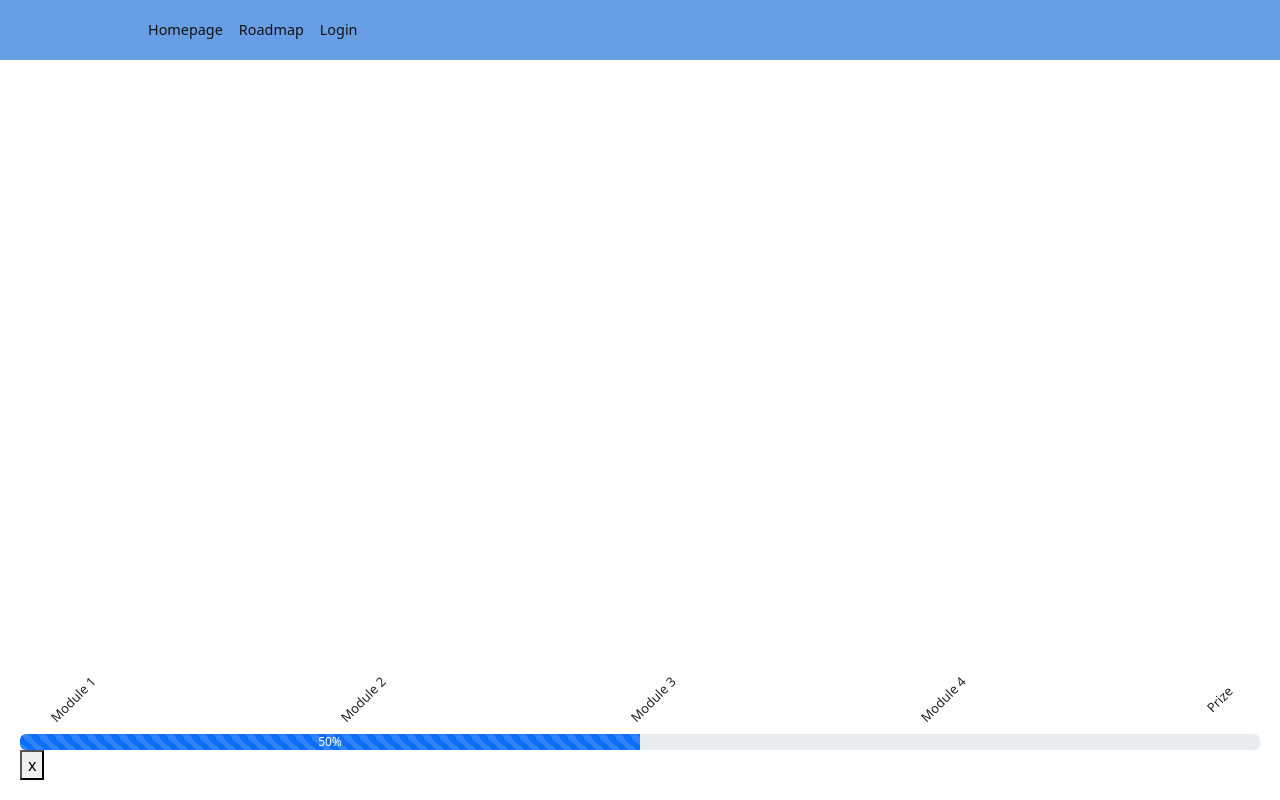
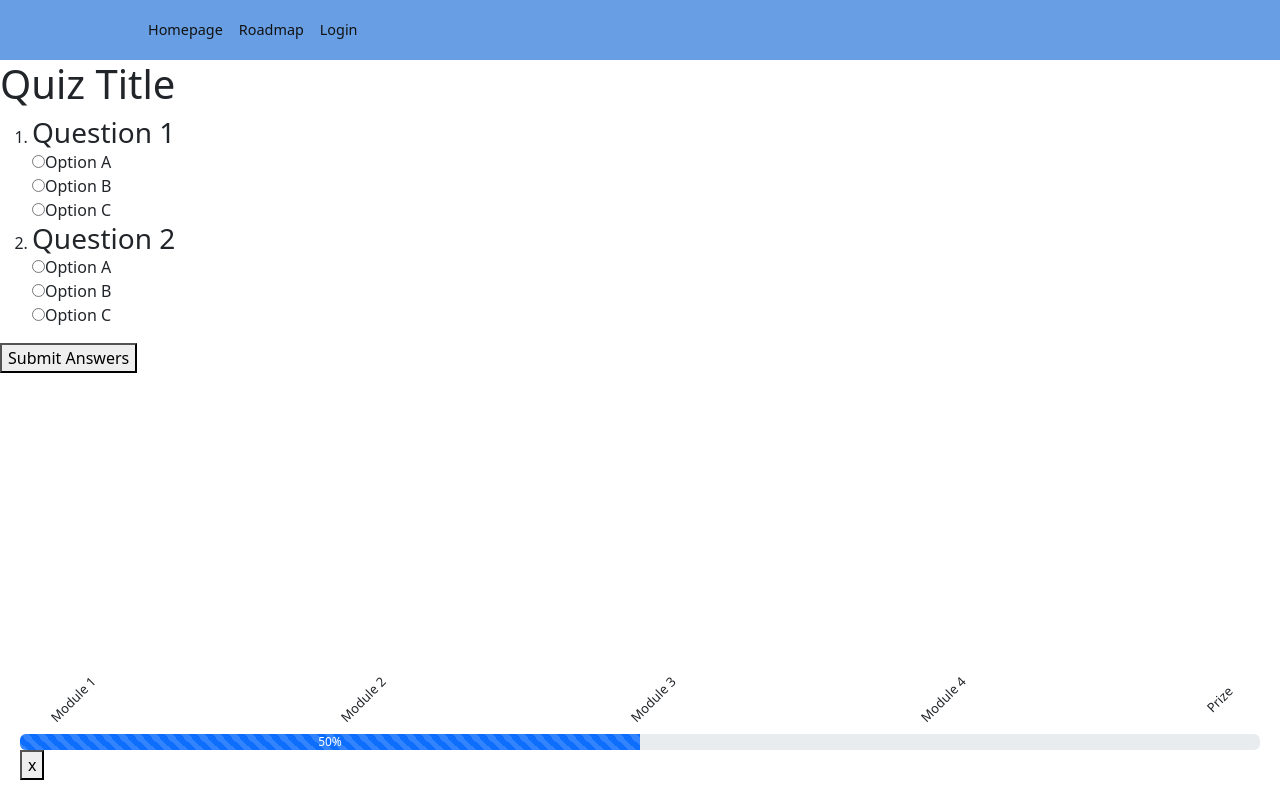
Before and after one commit to cfgcolumbus23/Team-15, a React (Create React App) app in the folder learning-app/: page /assessment in a window 1280 px wide. Built offline with nearby package versions, Linux system fonts and the light colour scheme.

Commit message:
Assessment

```diff
--- a/learning-app/src/App.js
+++ b/learning-app/src/App.js
@@ -9,6 +9,7 @@ import Roadmap from "./pages/Roadmap";
 import Login from "./pages/Login";
 import SignUp from "./pages/SignUp";
 import Selection from "./pages/Selection";
+import Assessment from "./pages/Assessment";
 function App() {
   // useEffect(()=>{
   //   createNote()
@@ -22,6 +23,7 @@ function App() {
         <Route path="/Login" element={<Login />} />
         <Route path="/SignUp" element={<SignUp />} />
         <Route path="/selection" element={<Selection />} />
+        <Route path="/assessment" element={<Assessment />} />
       </Routes>
       <RewardBar />
     </Router>
--- /dev/null
+++ b/learning-app/src/pages/Assessment.css
@@ -0,0 +1,3 @@
+.quiz-container {
+    overflow-y: scroll;
+}
--- /dev/null
+++ b/learning-app/src/pages/Assessment.js
@@ -0,0 +1,79 @@
+import React,{useState, useEffect} from 'react';
+import { Nav } from '../components/Navbar/NavbarElements';
+import { RewardBar } from '../components/Rewardbar/RewardbarElement';
+import './Assessment.css';
+
+function Assessment() {
+
+    {/* Read in JSON File */}
+
+    const [data,setData]=useState([]);
+    const getData=()=>{
+        fetch('mock.json'
+        ,{
+        headers : {
+            'Content-Type': 'application/json',
+            'Accept': 'application/json'
+        }
+        }
+        )
+        .then(function(response){
+            {/* Console log */}
+            console.log(response)
+            return response.json();
+        })
+        .then(function(mockJson) {
+            setData(mockJson);
+        });
+    }
+    useEffect(()=>{
+        getData()
+    },[])
+
+    {/* Process Data into Content HTML blocks */}
+
+    return (
+        <div class="quiz-container">
+            <h1>Quiz Title</h1>
+            <div class="quiz-questions">
+                <form>
+                    <ol>
+                        <li>
+                            <h3>Question 1</h3>
+                            <div>
+                                <input type="radio" name="question1" id="q1a" value="a" />
+                                <label for="q1a">Option A</label>
+                            </div>
+                            <div>
+                                <input type="radio" name="question1" id="q1b" value="b" />
+                                <label for="q1b">Option B</label>
+                            </div>
+                            <div>
+                                <input type="radio" name="question1" id="q1c" value="c" />
+                                <label for="q1c">Option C</label>
+                            </div>
+                        </li>
+                        <li>
+                            <h3>Question 2</h3>
+                            <div>
+                                <input type="radio" name="question2" id="q2a" value="a" />
+                                <label for="q2a">Option A</label>
+                            </div>
+                            <div>
+                                <input type="radio" name="question2" id="q2b" value="b" />
+                                <label for="q2b">Option B</label>
+                            </div>
+                            <div>
+                                <input type="radio" name="question2" id="q2c" value="c" />
+                                <label for="q2c">Option C</label>
+                            </div>
+                        </li>
+                    </ol>
+                    <button type="submit">Submit Answers</button>
+                </form>
+            </div>
+        </div>
+    );
+}
+
+export default Assessment;
```
